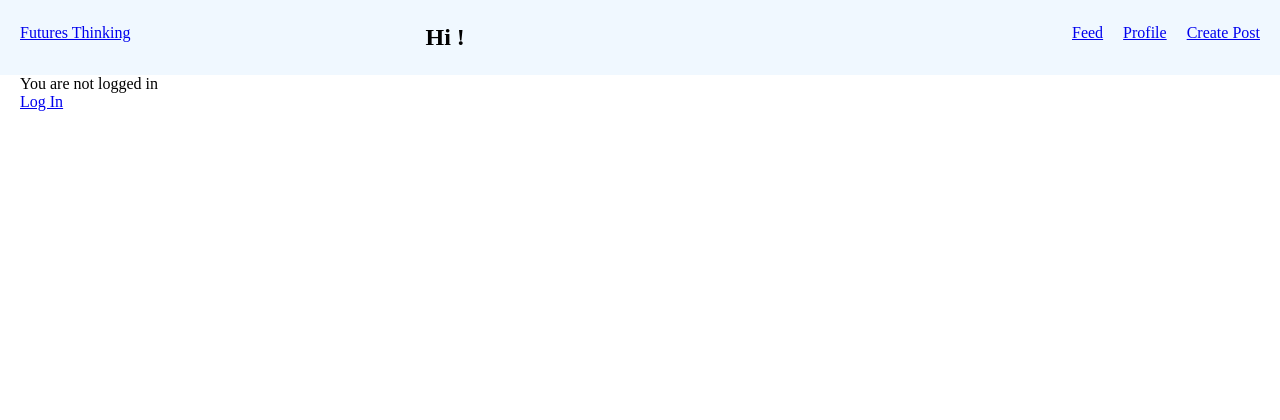
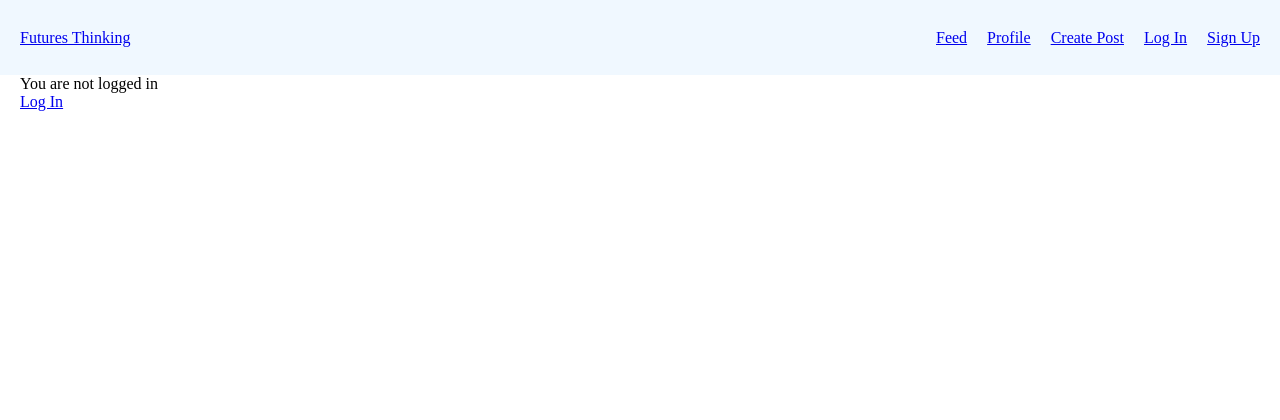
Before and after one commit to tylerrice121/Futures_Thinking, a Django app: page / in a window 1280 px wide. Shown: the top 420 px of the page. Run offline with Django 3.2, Linux system fonts and the light colour scheme.

Commit message:
adds sign up and logout buttons to navbar

```diff
--- a/main_app/static/css/style.css
+++ b/main_app/static/css/style.css
@@ -36,6 +36,7 @@ nav {
     margin-left: 20px;
 }
 
+
 main{
     flex-grow: 1;
     padding-left: 20px;
--- a/main_app/templates/base.html
+++ b/main_app/templates/base.html
@@ -2,39 +2,38 @@
 
 <!DOCTYPE html>
 <html lang="en">
-
   <head>
-    <meta charset="UTF-8">
-    <meta http-equiv="X-UA-Compatible" content="IE=edge">
-    <meta name="viewport" content="width=device-width, initial-scale=1.0">
+    <meta charset="UTF-8" />
+    <meta http-equiv="X-UA-Compatible" content="IE=edge" />
+    <meta name="viewport" content="width=device-width, initial-scale=1.0" />
     <title>Futures Thinking</title>
-    <link rel="stylesheet" type="text/css" href="{% static 'css/style.css' %}" />
-
+    <link
+      rel="stylesheet"
+      type="text/css"
+      href="{% static 'css/style.css' %}"
+    />
   </head>
 
   <body>
     <header class="navbar-fixed">
       <nav>
-
         <a href="{% url 'home' %}">Futures Thinking</a>
-            <h1>Hi !{{user.username}}</h1>
         <div class="nav-wrapper">
-                <a href="{% url 'feed' %}" class='link'>Feed</a>
-                <a href="{% url 'profile' %}"class='link'>Profile</a>
-                <a href="{% url 'entry_create' %}"class='link'>Create Post</a>
-
+          <a href="{% url 'feed' %}" class="link">Feed</a>
+          <a href="{% url 'profile' %}" class="link">Profile</a>
+          <a href="{% url 'entry_create' %}" class="link">Create Post</a>
+          {% if user.is_authenticated %}
+          <a href="{% url 'logout' %}" class="link">Log Out</a>
+          {% else %}
+          <a href="{% url 'login' %}" class="link">Log In</a>
+          <a href="{% url 'signup' %}" class="link">Sign Up</a>
+          {% endif %}
         </div>
       </nav>
     </header>
-    <main class="container">
-        {% block content %}
-        {% endblock %}
-    </main>
+    <main class="container">{% block content %} {% endblock %}</main>
     <footer class="page-footer">
-        <div class="right">
-            All Rights Reserved, &copy; 2021 Futures Thinking
-        </div>
+      <div class="right">All Rights Reserved, &copy; 2021 Futures Thinking</div>
     </footer>
   </body>
-
 </html>
```
Lines whose indentation alone changed are shown as unchanged.
